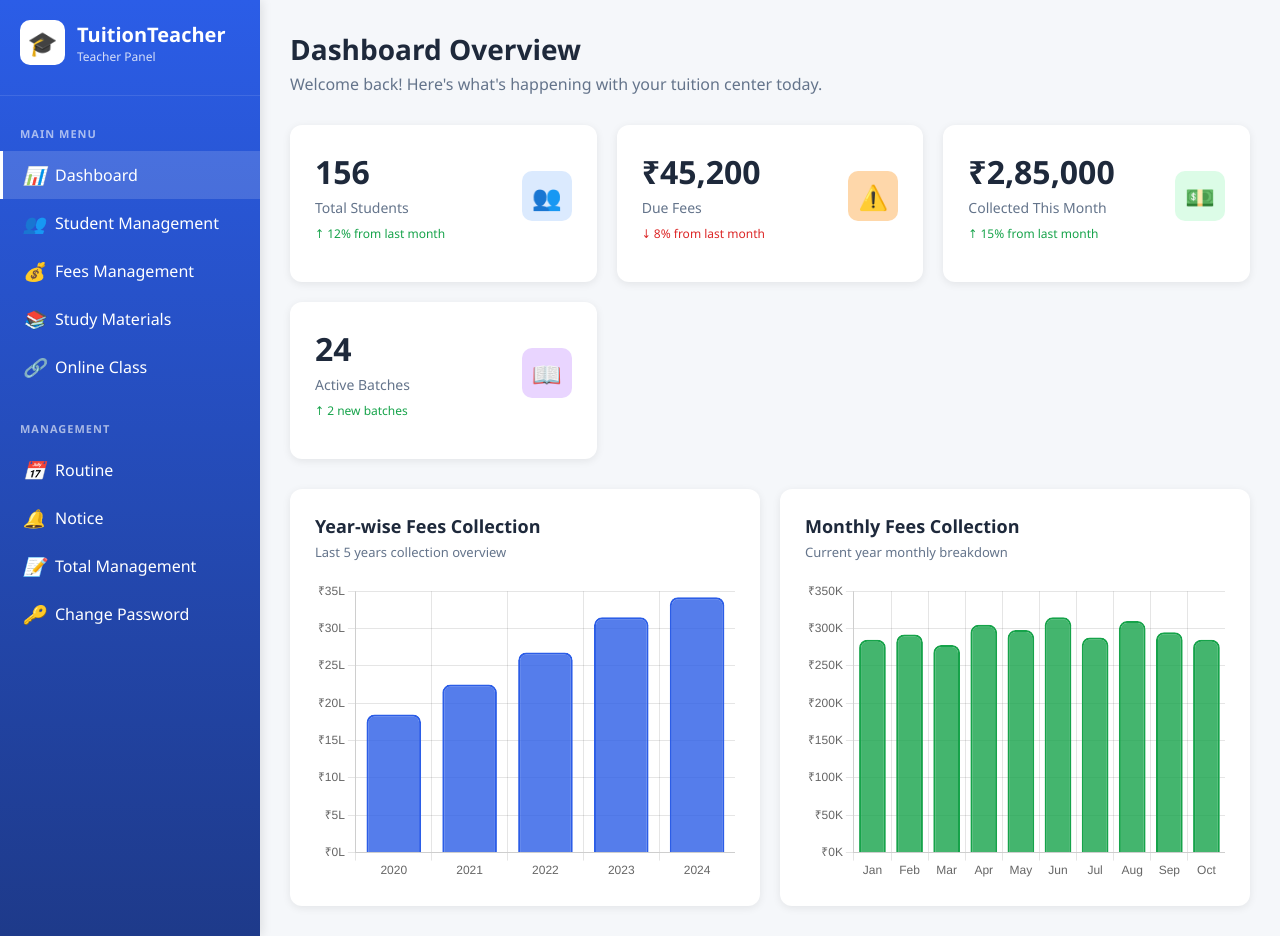
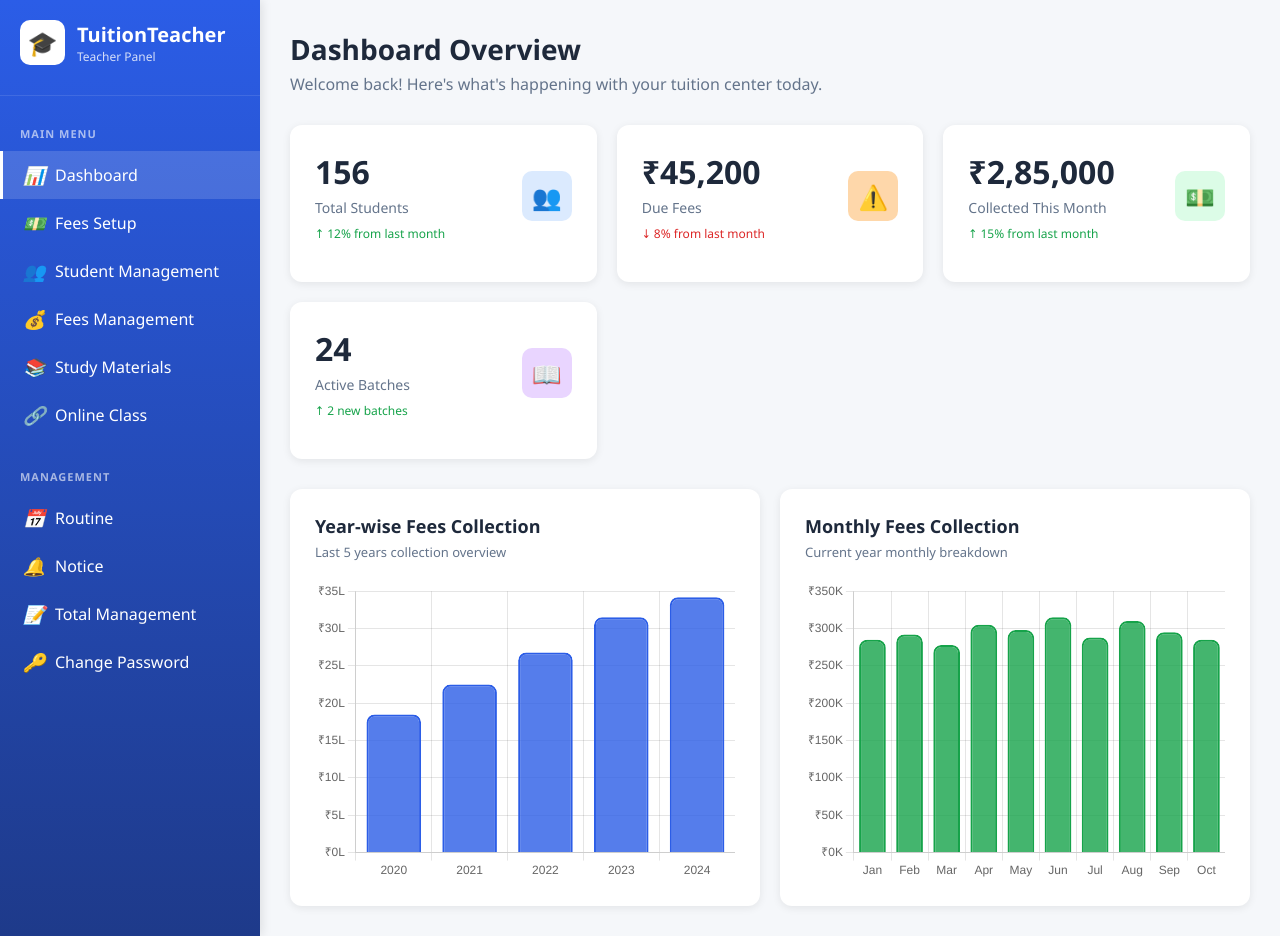
Before and after one commit to shovandebchakraborty/Teacher_Assistant, a plain HTML site: page Tuition-prototype/dashboard.html in a window 1280 px wide. Drawn offline with nearby package versions, Linux system fonts and the light colour scheme.

Commit message:
Update dashboard.html

```diff
--- a/Tuition-prototype/dashboard.html
+++ b/Tuition-prototype/dashboard.html
@@ -341,6 +341,12 @@
                     <i>📊</i>
                     <span>Dashboard</span>
                 </div>
+
+                <a href="Fees-setup.html" style="text-decoration: none; color: white;">
+                <div class="menu-item">
+                    <i>💵</i>
+                    <span>Fees Setup</span>
+                </div></a>
                 <a href="StudentManagement.html" style="text-decoration: none; color: white;">
                 <div class="menu-item">
                     <i>👥</i>
```
